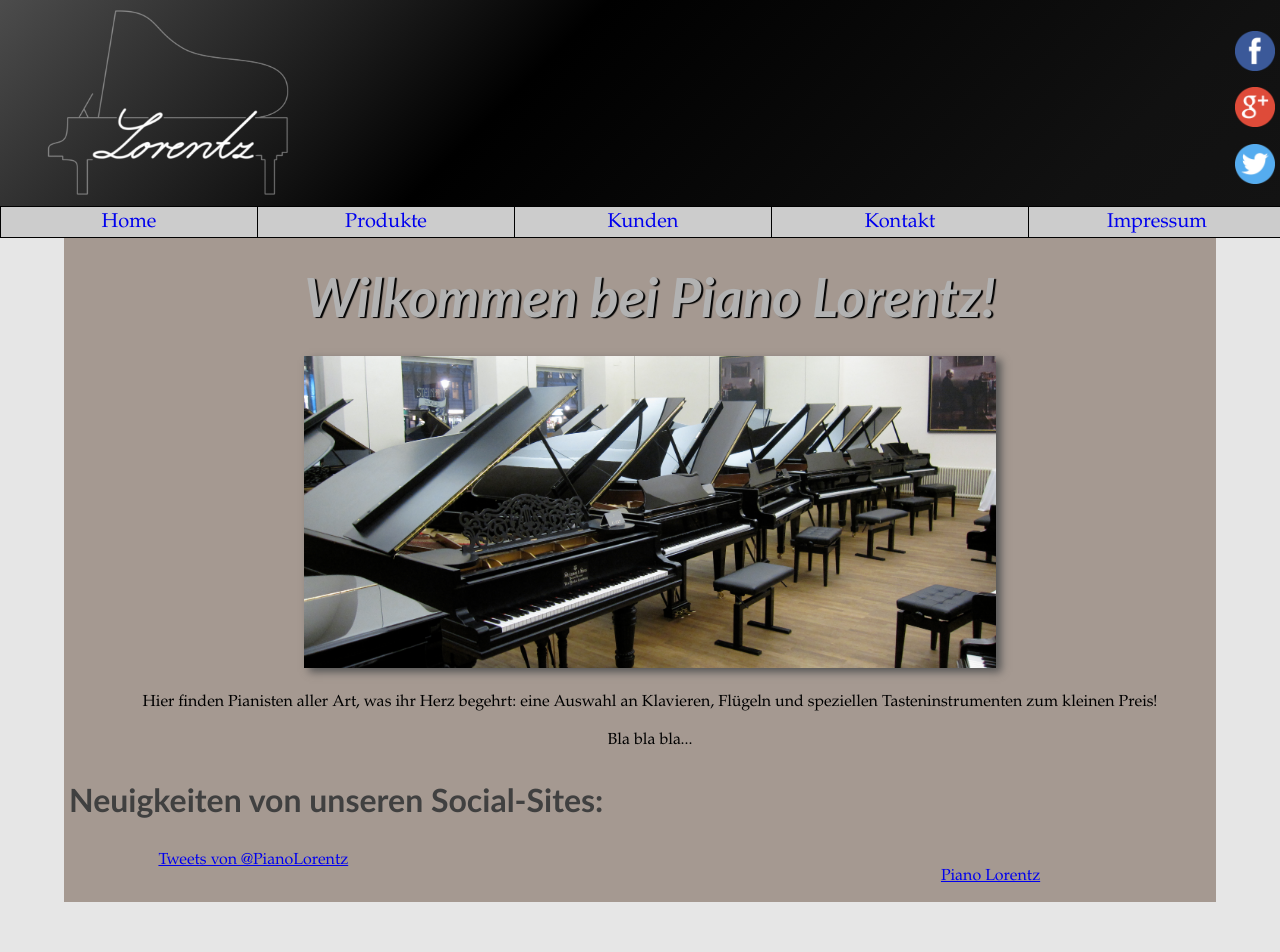
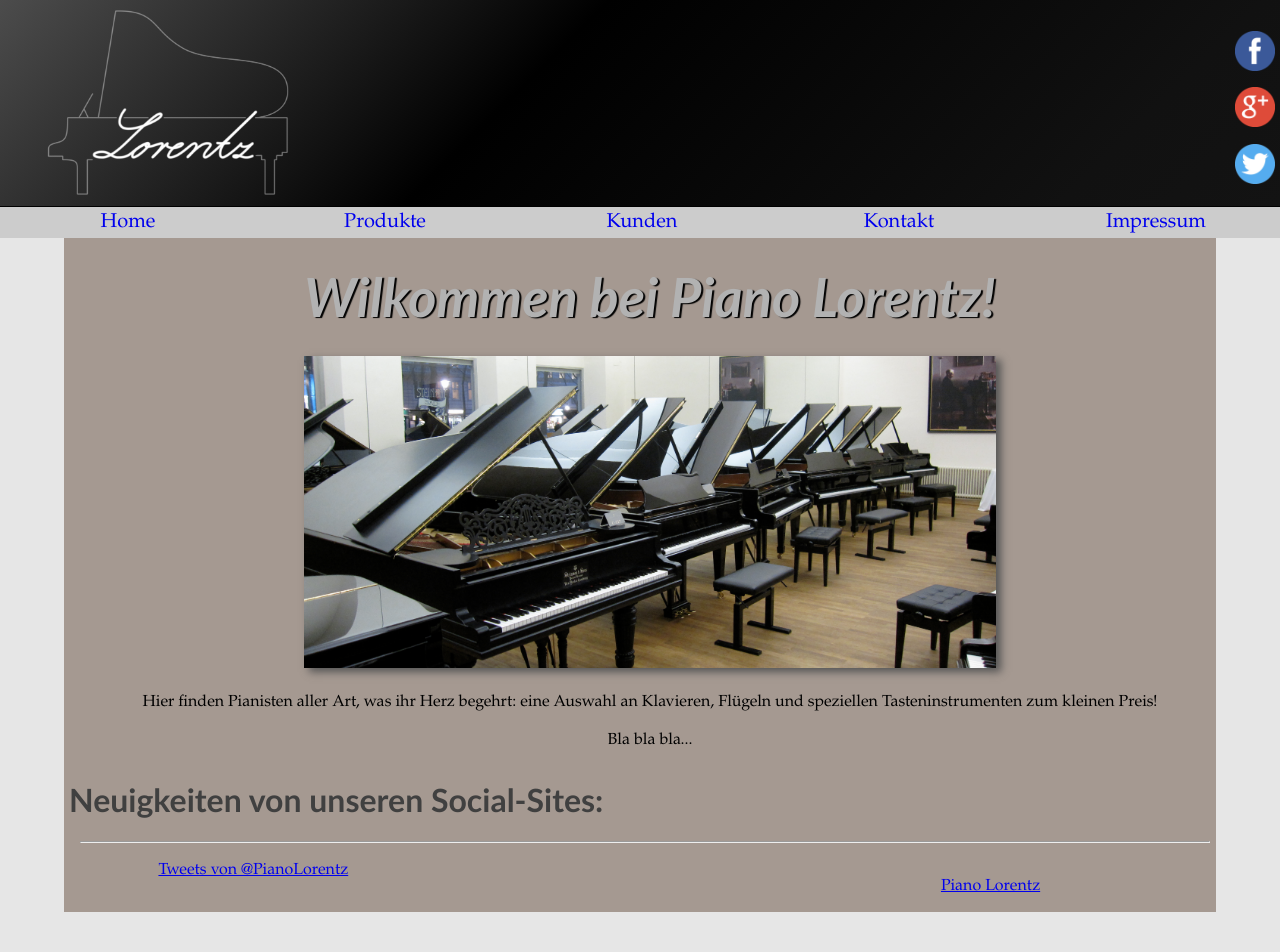
Before and after one commit to Sossenbinder/Website-Projekt, a PHP site: page /PHP/index.php in a window 1280 px wide. Run offline with PHP 8.4, Linux system fonts and the light colour scheme; some libraries are stand-ins or nearby versions.

Commit message:
removed borders in menu + added a horiz. line :D

```diff
--- a/CSS/general.css
+++ b/CSS/general.css
@@ -4,6 +4,7 @@
 
 html,body
 {
+  min-width: 800px;
     width: 100%;
     margin: 0px;
     padding: 0px;
@@ -98,7 +99,6 @@ html,body
 
 .siteContent{
   position: absolute;
-
   left: 5%;
   top: 0%;
   right: 5%;
@@ -144,7 +144,7 @@ html,body
   background: #CCCCCC;
   position: relative;
 
-  border-bottom: 1px solid black;
+  border-bottom: 1px solid #CCC;
   border-top: 1px solid black;
 }
 
@@ -156,8 +156,8 @@ html,body
   white-space: nowrap;
 	overflow: hidden;
 
-  border-right: 1px solid black;
-  border-left: 1px solid black;
+  /*border-right: 1px solid black;
+  border-left: 1px solid black;*/
   font-size: 20px;
   text-decoration: none;test
   color: #141414;
--- a/CSS/home.css
+++ b/CSS/home.css
@@ -33,6 +33,13 @@
   	color: #404040;
 }
 
+.social hr {
+	width:98%;
+	color: #222;
+	border-color: solid #222;
+	background-color: solid #222;
+}
+
 .twitterTimeline, .googlePosts, .facebookFeed {
 	width:30%;
 	margin:10px 1% 0 1%;
--- a/PHP/home.php
+++ b/PHP/home.php
@@ -17,6 +17,7 @@
 	<div class="social">
 		<div class="socialHead">
 		<h1>Neuigkeiten von unseren Social-Sites:</h1>
+		<hr>
 		</div>
 	  	<div class="twitterTimeline">
 		    <a class="twitter-timeline" href="https://twitter.com/PianoLorentz" data-widget-id="610113760607535104">Tweets von @PianoLorentz </a>
```
